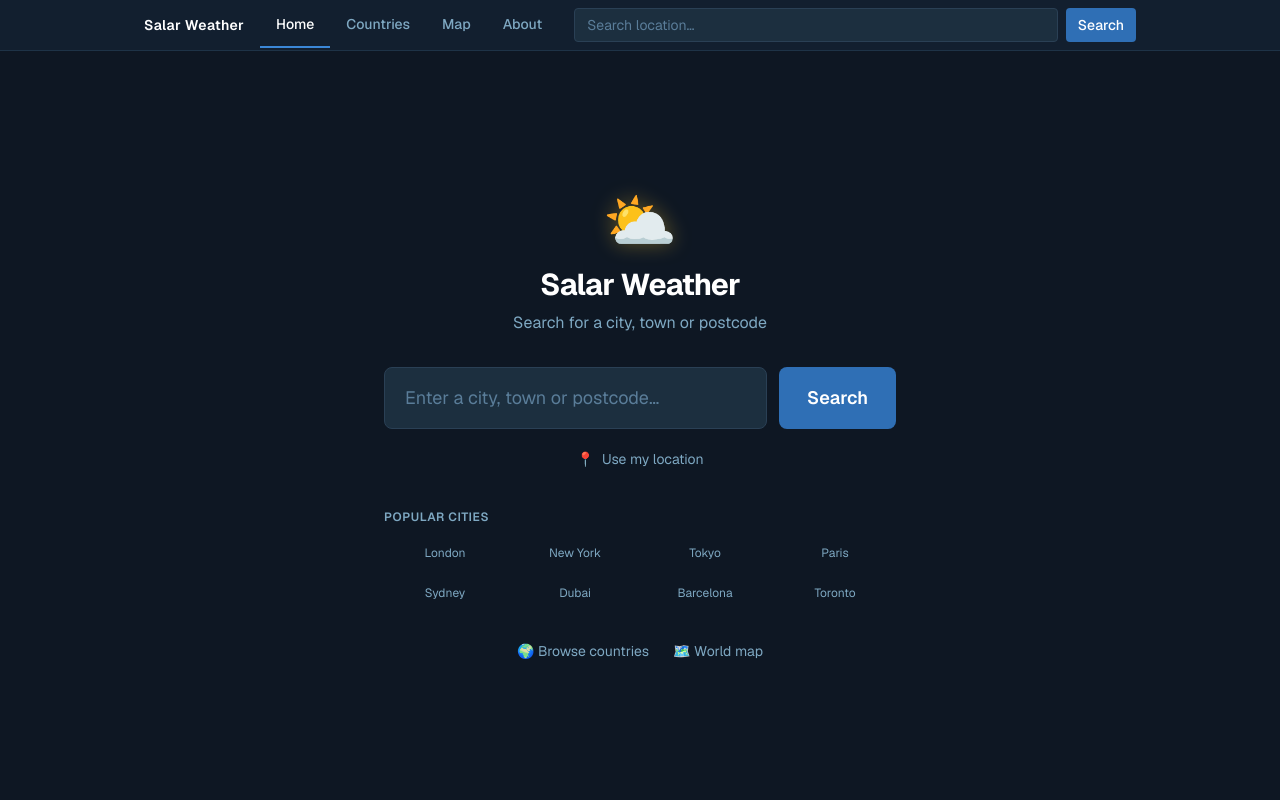
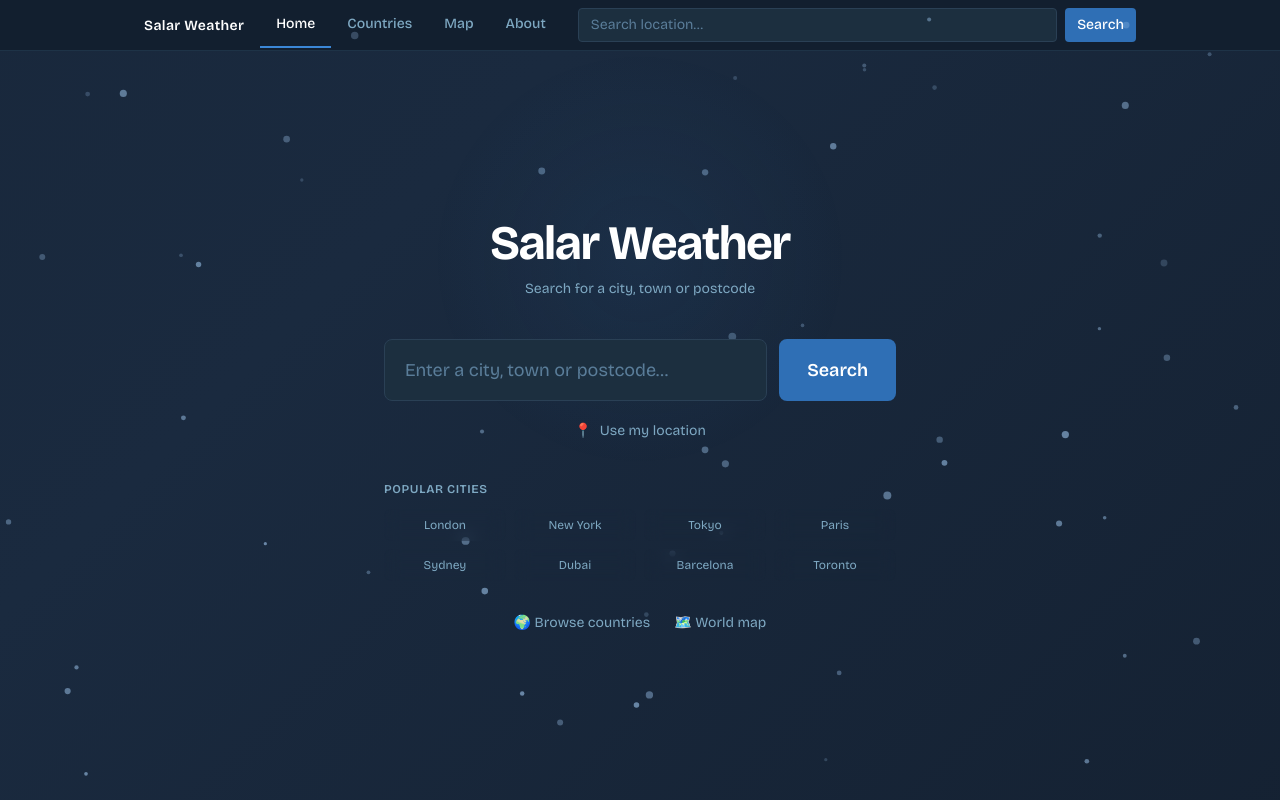
Before and after one commit to SalarGhotaslo/Weather, a Next.js app: page / in a window 1280 px wide. Built offline with nearby package versions, Linux system fonts and the light colour scheme.

Commit message:
improved designs

```diff
--- a/src/app/about/page.tsx
+++ b/src/app/about/page.tsx
@@ -2,6 +2,7 @@ import type { Metadata } from "next";
 import Link from "next/link";
 import Header from "@/app/components/Header";
 import AppFooter from "@/app/components/AppFooter";
+import ParticleField from "@/app/components/weather-effects/ParticleField";
 import styles from "./page.module.css";
 
 export const metadata: Metadata = {
@@ -64,6 +65,7 @@ const FEATURES = [
 export default function AboutPage() {
   return (
     <div className={styles.shell}>
+      <ParticleField />
       <Header />
 
       <main id="main-content" className={styles.main}>
@@ -134,7 +136,7 @@ export default function AboutPage() {
               "react-simple-maps",
               "d3-geo",
               "Vitest",
-              "Geist Font",
+              "Bricolage Grotesque",
             ].map((tech) => (
               <span key={tech} className={styles.techChip}>{tech}</span>
             ))}
--- /dev/null
+++ b/src/app/components/weather-effects/ParticleField.tsx
@@ -0,0 +1,90 @@
+"use client";
+
+import { useEffect, useRef } from "react";
+
+interface Particle {
+  x: number; y: number;
+  size: number;
+  speed: number;
+  opacity: number;
+  driftX: number;
+}
+
+// Subtle floating-particle field — tiny dots drifting upward slowly with
+// gentle horizontal sway.  Pure canvas (no DOM nodes), so it's performant
+// even on low-end devices.
+export default function ParticleField() {
+  const canvasRef = useRef<HTMLCanvasElement>(null);
+  const particlesRef = useRef<Particle[]>([]);
+  const rafRef = useRef<number>(0);
+
+  useEffect(() => {
+    const canvas = canvasRef.current;
+    if (!canvas) return;
+    const ctx = canvas.getContext("2d");
+    if (!ctx) return;
+
+    const resize = () => {
+      canvas.width = window.innerWidth;
+      canvas.height = window.innerHeight;
+    };
+    resize();
+    window.addEventListener("resize", resize);
+
+    // Seed particles
+    const count = 60;
+    particlesRef.current = Array.from({ length: count }, () => ({
+      x: Math.random() * canvas.width,
+      y: Math.random() * canvas.height,
+      size: 1.5 + Math.random() * 2.5,
+      speed: 0.15 + Math.random() * 0.35,
+      opacity: 0.2 + Math.random() * 0.4,
+      driftX: (Math.random() - 0.5) * 0.3,
+    }));
+
+    let start = performance.now();
+
+    const loop = (now: number) => {
+      const dt = Math.min((now - start) / 16, 3);
+      start = now;
+      ctx.clearRect(0, 0, canvas.width, canvas.height);
+
+      for (const p of particlesRef.current) {
+        p.y -= p.speed * dt;
+        p.x += p.driftX * dt;
+
+        // Wrap around bottom when they drift off top
+        if (p.y < -10) {
+          p.y = canvas.height + 10;
+          p.x = Math.random() * canvas.width;
+        }
+        // Wrap horizontally
+        if (p.x < -10) p.x = canvas.width + 10;
+        if (p.x > canvas.width + 10) p.x = -10;
+
+        ctx.beginPath();
+        ctx.arc(p.x, p.y, p.size, 0, Math.PI * 2);
+        ctx.fillStyle = `rgba(160, 200, 240, ${p.opacity})`;
+        ctx.fill();
+      }
+
+      rafRef.current = requestAnimationFrame(loop);
+    };
+
+    rafRef.current = requestAnimationFrame(loop);
+
+    return () => {
+      cancelAnimationFrame(rafRef.current);
+      window.removeEventListener("resize", resize);
+    };
+  }, []);
+
+  return (
+    <canvas
+      ref={canvasRef}
+      className="fixed inset-0 pointer-events-none"
+      style={{ zIndex: 1 }}
+      aria-hidden="true"
+    />
+  );
+}
--- a/src/app/countries/[code]/page.tsx
+++ b/src/app/countries/[code]/page.tsx
@@ -4,6 +4,7 @@ import { notFound } from "next/navigation";
 import { getCountryByCode, getCitiesForCountry, getCountriesByRegion, formatPopulation } from "@/lib/countries";
 import Header from "@/app/components/Header";
 import AppFooter from "@/app/components/AppFooter";
+import ParticleField from "@/app/components/weather-effects/ParticleField";
 import CitiesFilter from "./CitiesFilter";
 import styles from "./page.module.css";
 
@@ -46,6 +47,7 @@ export default async function CountryPage({
 
   return (
     <div className={styles.shell}>
+      <ParticleField />
       <Header />
 
       <main id="main-content" className={styles.main}>
--- a/src/app/countries/page.tsx
+++ b/src/app/countries/page.tsx
@@ -3,6 +3,7 @@ import Link from "next/link";
 import { getAllCountries, type Country } from "@/lib/countries";
 import Header from "@/app/components/Header";
 import AppFooter from "@/app/components/AppFooter";
+import ParticleField from "@/app/components/weather-effects/ParticleField";
 import CountriesFilter from "./CountriesFilter";
 import styles from "./page.module.css";
 
@@ -39,6 +40,7 @@ export default async function CountriesPage() {
 
   return (
     <div className={styles.shell}>
+      <ParticleField />
       <Header />
 
       <main id="main-content" className={styles.main}>
--- a/src/app/home/HomeLanding.module.css
+++ b/src/app/home/HomeLanding.module.css
@@ -1,11 +1,24 @@
 @reference "../globals.css";
 
+@keyframes gradientShift {
+  0%, 100% { background-position: 0% 50%; }
+  50% { background-position: 100% 50%; }
+}
+
+@keyframes heroGlow {
+  0%, 100% { filter: drop-shadow(0 0 30px rgba(100, 180, 255, 0.15)) brightness(1); }
+  50% { filter: drop-shadow(0 0 50px rgba(100, 180, 255, 0.25)) brightness(1.05); }
+}
+
 .shell {
-  @apply min-h-screen bg-[#0e1723] flex flex-col;
+  @apply min-h-screen flex flex-col relative;
+  background: linear-gradient(135deg, #0e1723 0%, #152233 30%, #1a2a3f 60%, #0e1723 100%);
+  background-size: 400% 400%;
+  animation: gradientShift 20s ease infinite;
 }
 
 .main {
-  @apply flex-1 flex items-center justify-center px-4 py-8;
+  @apply flex-1 flex items-center justify-center px-4 py-8 relative z-10;
 }
 
 .inner {
@@ -13,19 +26,24 @@
 }
 
 .hero {
-  @apply text-center mb-8;
+  @apply text-center mb-10 relative;
 }
 
-.heroEmoji {
-  @apply text-6xl mb-4 inline-block;
+.heroGlow {
+  @apply absolute top-1/2 left-1/2 -translate-x-1/2 -translate-y-1/2 pointer-events-none;
+  width: 420px;
+  height: 420px;
+  background: radial-gradient(circle, rgba(59, 135, 214, 0.07) 0%, transparent 70%);
+  border-radius: 50%;
 }
 
 .title {
-  @apply text-3xl font-bold text-white mb-2 tracking-tight;
+  @apply text-4xl sm:text-5xl font-bold text-white mb-3 tracking-tight relative;
+  letter-spacing: -0.03em;
 }
 
 .subtitle {
-  @apply text-[var(--text-muted)];
+  @apply text-[var(--text-muted)] text-sm relative;
 }
 
 .popular {
@@ -41,7 +59,7 @@
 }
 
 .cityLink {
-  @apply bg-[var(--card-bg)] hover:bg-[var(--card-bg-alt)] rounded-lg px-3 py-2 text-center text-[var(--text-muted)] hover:text-white text-xs transition-colors;
+  @apply bg-[var(--card-bg)]/70 hover:bg-[var(--card-bg-alt)]/80 rounded-lg px-3 py-2 text-center text-[var(--text-muted)] hover:text-white text-xs transition-colors backdrop-blur-sm;
 }
 
 .links {
--- a/src/app/home/HomeLanding.tsx
+++ b/src/app/home/HomeLanding.tsx
@@ -3,6 +3,7 @@ import SearchAutocomplete from "@/app/components/SearchAutocomplete";
 import Header from "@/app/components/Header";
 import RecentSearches from "@/app/components/RecentSearches";
 import GeolocateButton from "@/app/components/GeolocateButton";
+import ParticleField from "@/app/components/weather-effects/ParticleField";
 import styles from "./HomeLanding.module.css";
 
 const POPULAR_CITIES = [
@@ -16,16 +17,15 @@ const POPULAR_CITIES = [
   "Toronto, Canada",
 ];
 
-// Empty-state landing shown at "/" with no ?q — search box, geolocation,
-// recent searches and popular-city shortcuts.
 export default function HomeLanding() {
   return (
     <div className={styles.shell}>
+      <ParticleField />
       <Header />
       <main id="main-content" className={styles.main}>
         <div className={styles.inner}>
           <div className={styles.hero}>
-            <div className={`${styles.heroEmoji} weather-sunny-glow`}>⛅</div>
+            <div className={styles.heroGlow} aria-hidden="true" />
             <h1 className={styles.title}>Salar Weather</h1>
             <p className={styles.subtitle}>Search for a city, town or postcode</p>
           </div>
--- a/src/app/layout.tsx
+++ b/src/app/layout.tsx
@@ -1,14 +1,9 @@
 import type { Metadata, Viewport } from "next";
-import { Geist, Geist_Mono } from "next/font/google";
+import { Bricolage_Grotesque } from "next/font/google";
 import "./globals.css";
 
-const geistSans = Geist({
-  variable: "--font-geist-sans",
-  subsets: ["latin"],
-});
-
-const geistMono = Geist_Mono({
-  variable: "--font-geist-mono",
+const bricolage = Bricolage_Grotesque({
+  variable: "--font-sans",
   subsets: ["latin"],
 });
 
@@ -36,7 +31,7 @@ export default function RootLayout({
   return (
     <html
       lang="en"
-      className={`${geistSans.variable} ${geistMono.variable} h-full antialiased`}
+      className={`${bricolage.variable} h-full antialiased`}
     >
       <body className="min-h-full flex flex-col">
         {/* Skip to main content — assistive tech shortcut */}
--- a/src/app/map/page.tsx
+++ b/src/app/map/page.tsx
@@ -2,6 +2,7 @@ import type { Metadata } from "next";
 import { Fragment } from "react";
 import Header from "@/app/components/Header";
 import WorldMapLoader from "@/app/components/WorldMapLoader";
+import ParticleField from "@/app/components/weather-effects/ParticleField";
 import styles from "./page.module.css";
 
 export const metadata: Metadata = {
@@ -21,6 +22,7 @@ const HINTS = [
 export default function MapPage() {
   return (
     <div className={styles.shell}>
+      <ParticleField />
       <Header />
 
       <div tabIndex={0} role="group" aria-label="Map instructions" className={styles.bar}>
```
Also changed, not shown: src/app/globals.css (+20 -3 lines).
